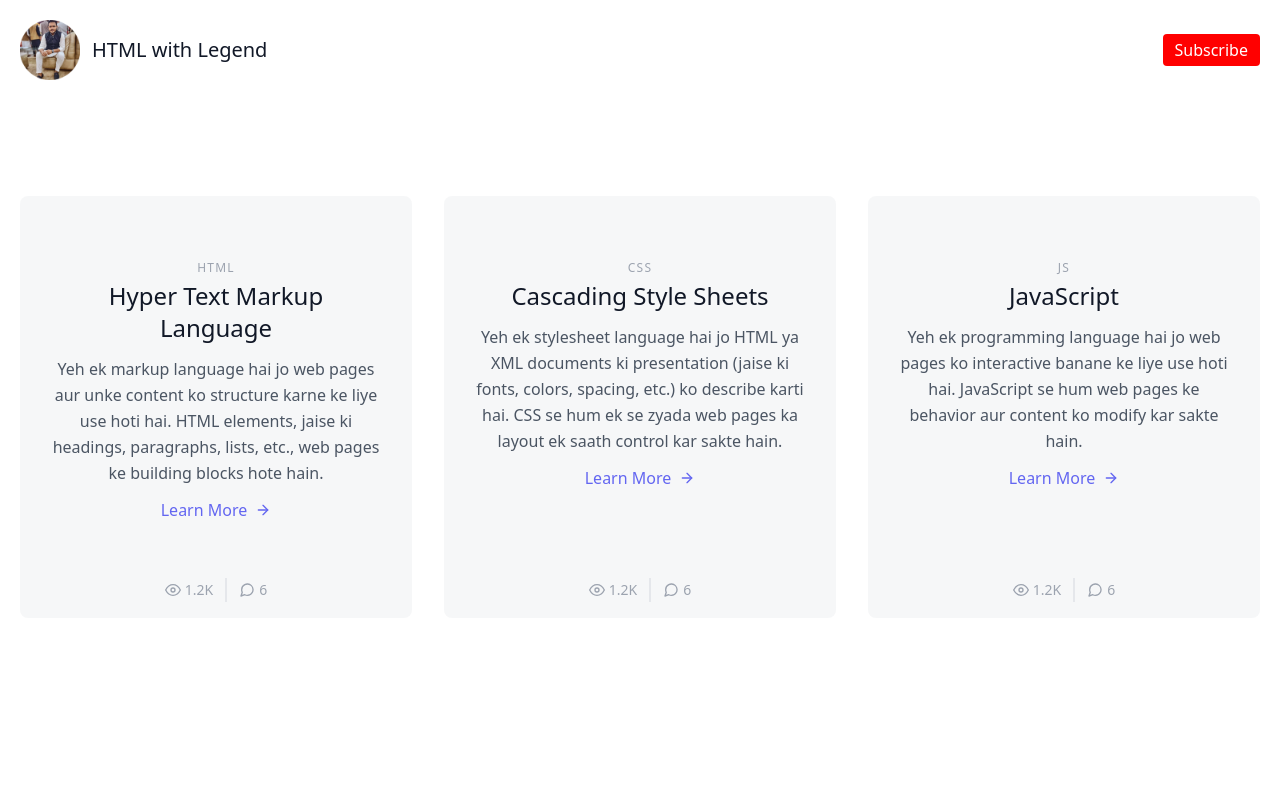
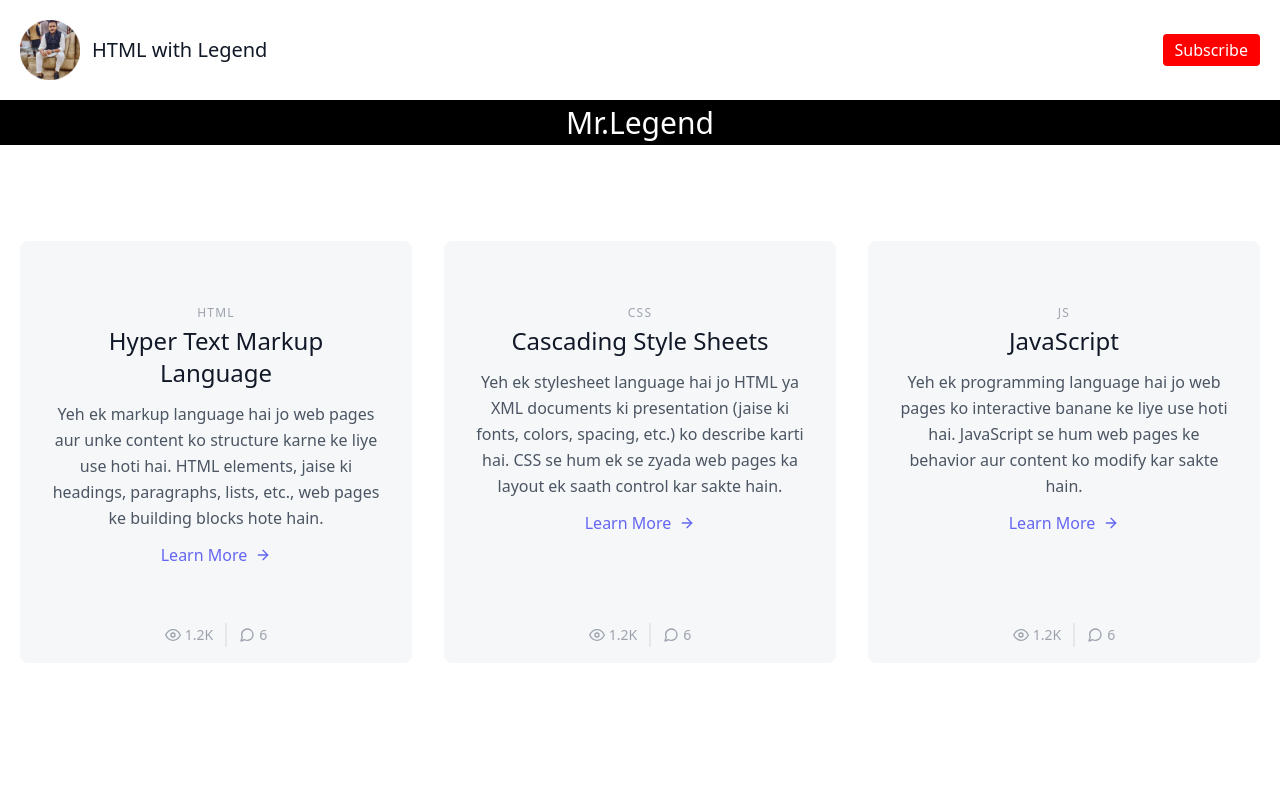
Before and after one commit to AKA-MrLegend/pogramming_intro, a plain HTML site: page index.html in a window 1280 px wide. Shown: the top 800 px of the page. Drawn offline with nearby package versions, Linux system fonts and the light colour scheme.

Commit message:
Add files via upload

```diff
--- a/index.html
+++ b/index.html
@@ -23,6 +23,8 @@
         </a>
         </div>
       </header>
+
+      <h1 style="text-align: center; background-color: black; color: white; font-size: 30px;">Mr.Legend</h1>
 
 
     <section class="text-gray-600 body-font">
```
